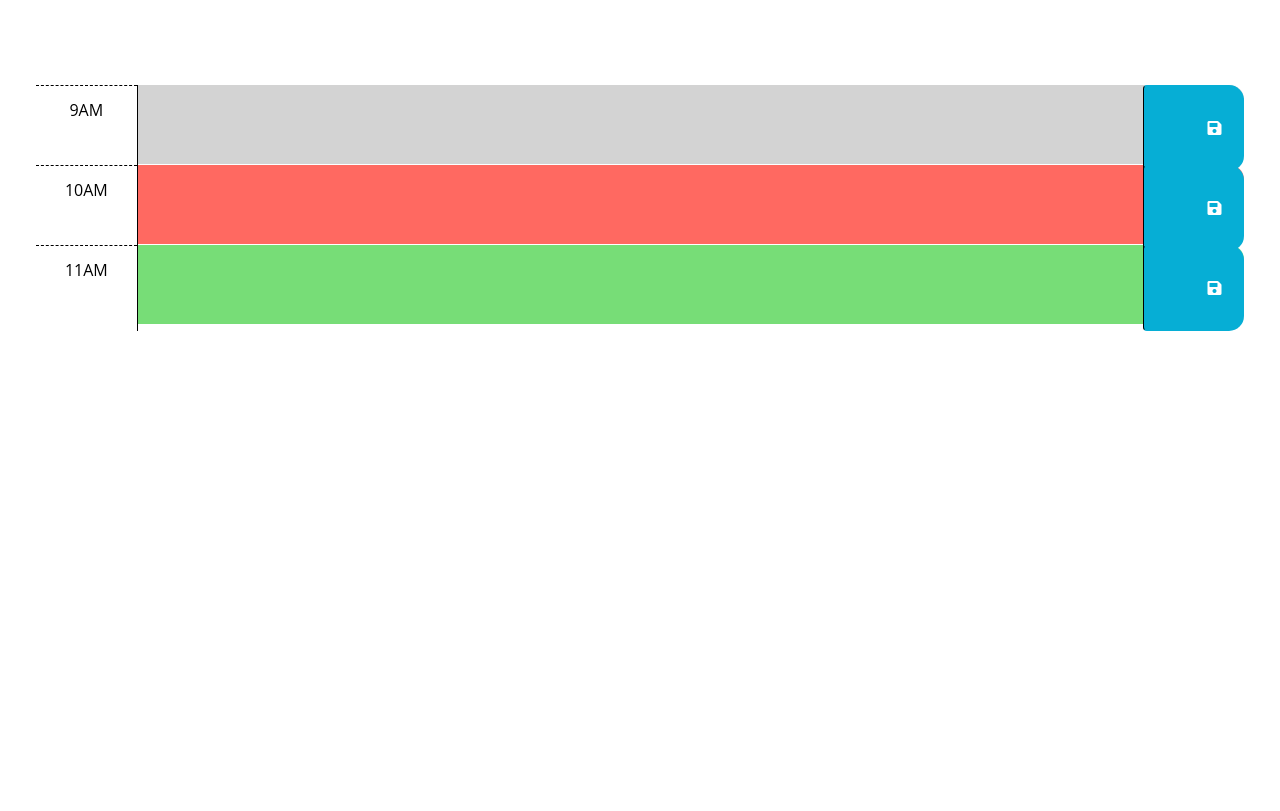
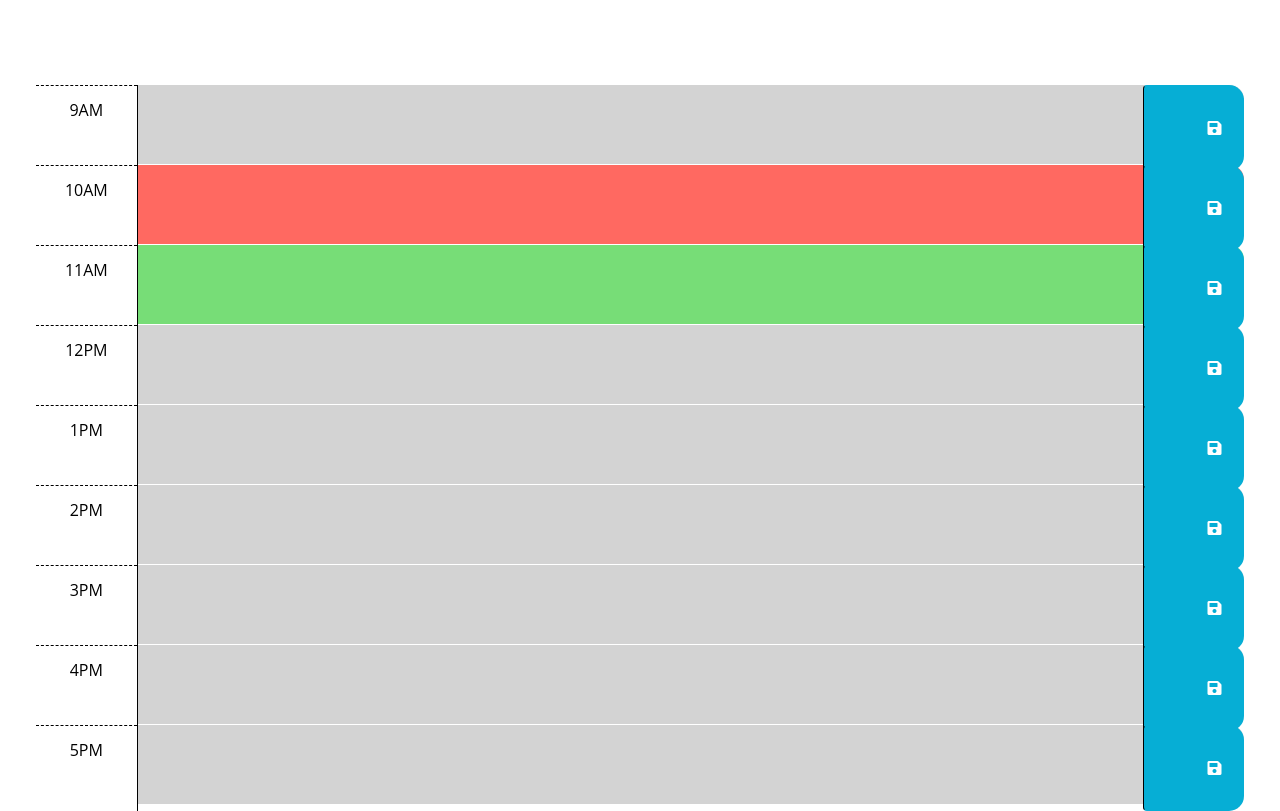
Before and after one commit to ovitale18/Calendar-Project, a plain HTML site: page 02-Challenge/Develop/index.html in a window 1280 px wide. Shown: the part 157-968 px from the top of the page. Before the commit the page ends 800 px from the top, so only its background shows below. Drawn offline with nearby package versions, Linux system fonts and the light colour scheme.

Commit message:
added time blocks

```diff
--- a/02-Challenge/Develop/index.html
+++ b/02-Challenge/Develop/index.html
@@ -67,6 +67,56 @@
           <i class="fas fa-save" aria-hidden="true"></i>
         </button>
       </div>
+
+      <div id="hour-9" class="row time-block past">
+        <div class="col-2 col-md-1 hour text-center py-3">12PM</div>
+        <textarea class="col-8 col-md-10 description" rows="3"> </textarea>
+        <button class="btn saveBtn col-2 col-md-1" aria-label="save">
+          <i class="fas fa-save" aria-hidden="true"></i>
+        </button>
+      </div>
+
+      <div id="hour-9" class="row time-block past">
+        <div class="col-2 col-md-1 hour text-center py-3">1PM</div>
+        <textarea class="col-8 col-md-10 description" rows="3"> </textarea>
+        <button class="btn saveBtn col-2 col-md-1" aria-label="save">
+          <i class="fas fa-save" aria-hidden="true"></i>
+        </button>
+      </div>
+
+      <div id="hour-9" class="row time-block past">
+        <div class="col-2 col-md-1 hour text-center py-3">2PM</div>
+        <textarea class="col-8 col-md-10 description" rows="3"> </textarea>
+        <button class="btn saveBtn col-2 col-md-1" aria-label="save">
+          <i class="fas fa-save" aria-hidden="true"></i>
+        </button>
+      </div>
+
+      <div id="hour-9" class="row time-block past">
+        <div class="col-2 col-md-1 hour text-center py-3">3PM</div>
+        <textarea class="col-8 col-md-10 description" rows="3"> </textarea>
+        <button class="btn saveBtn col-2 col-md-1" aria-label="save">
+          <i class="fas fa-save" aria-hidden="true"></i>
+        </button>
+      </div>
+
+      <div id="hour-9" class="row time-block past">
+        <div class="col-2 col-md-1 hour text-center py-3">4PM</div>
+        <textarea class="col-8 col-md-10 description" rows="3"> </textarea>
+        <button class="btn saveBtn col-2 col-md-1" aria-label="save">
+          <i class="fas fa-save" aria-hidden="true"></i>
+        </button>
+      </div>
+
+      <div id="hour-9" class="row time-block past">
+        <div class="col-2 col-md-1 hour text-center py-3">5PM</div>
+        <textarea class="col-8 col-md-10 description" rows="3"> </textarea>
+        <button class="btn saveBtn col-2 col-md-1" aria-label="save">
+          <i class="fas fa-save" aria-hidden="true"></i>
+        </button>
+      </div>
+
+
     </div>
 
     <script src="https://cdnjs.cloudflare.com/ajax/libs/jquery/3.2.1/jquery.min.js"></script>
--- a/02-Challenge/Develop/script.js
+++ b/02-Challenge/Develop/script.js
@@ -2,6 +2,10 @@
 // the code isn't run until the browser has finished rendering all the elements
 // in the html.
 $(function () {
+
+  });
+
+
     // TODO: Add a listener for click events on the save button. This code should
     // use the id in the containing time-block as a key to save the user input in
     // local storage. HINT: What does `this` reference in the click listener
@@ -20,4 +24,3 @@ $(function () {
     // attribute of each time-block be used to do this?
     //
     // TODO: Add code to display the current date in the header of the page.
-  });
```
